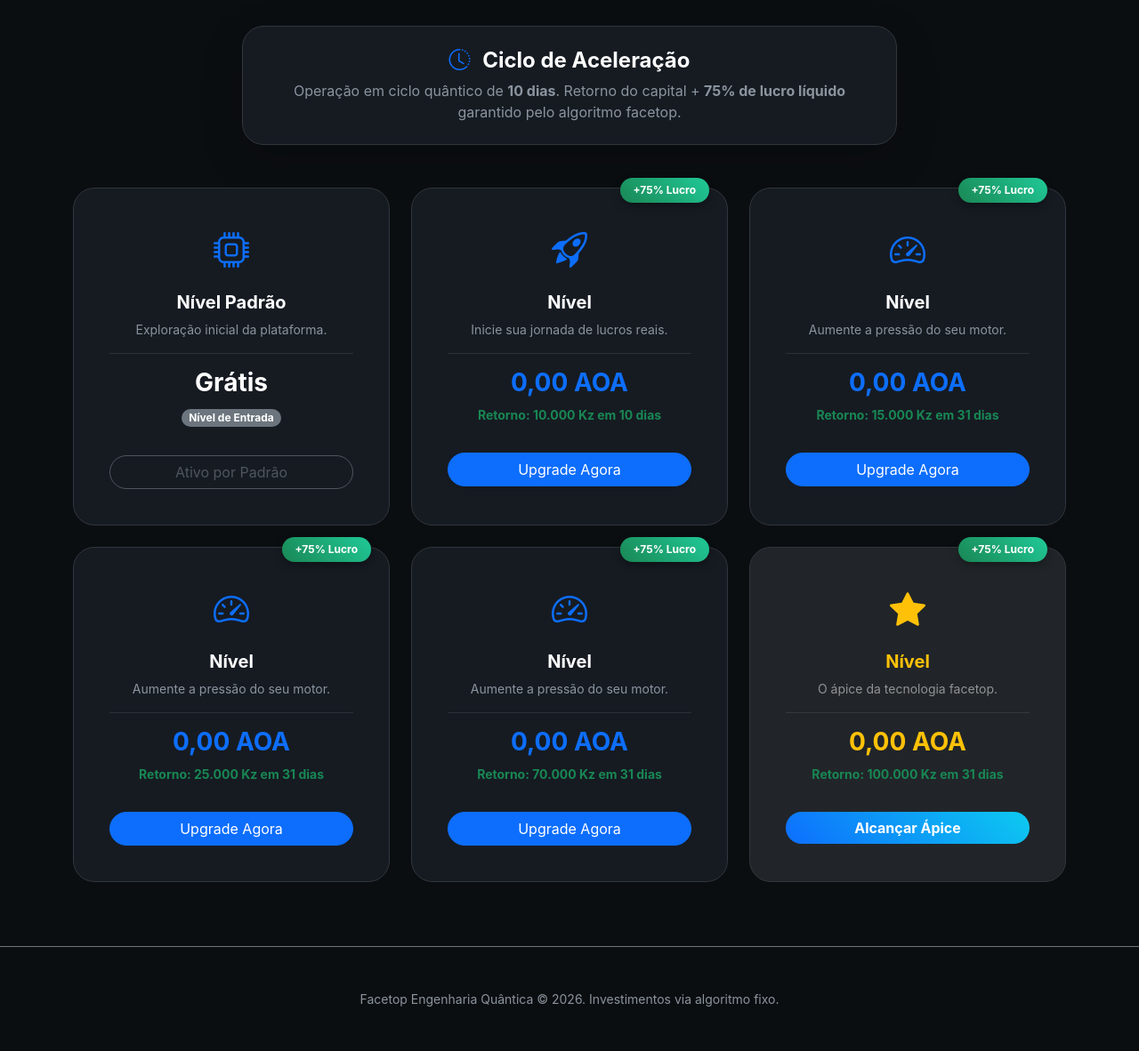
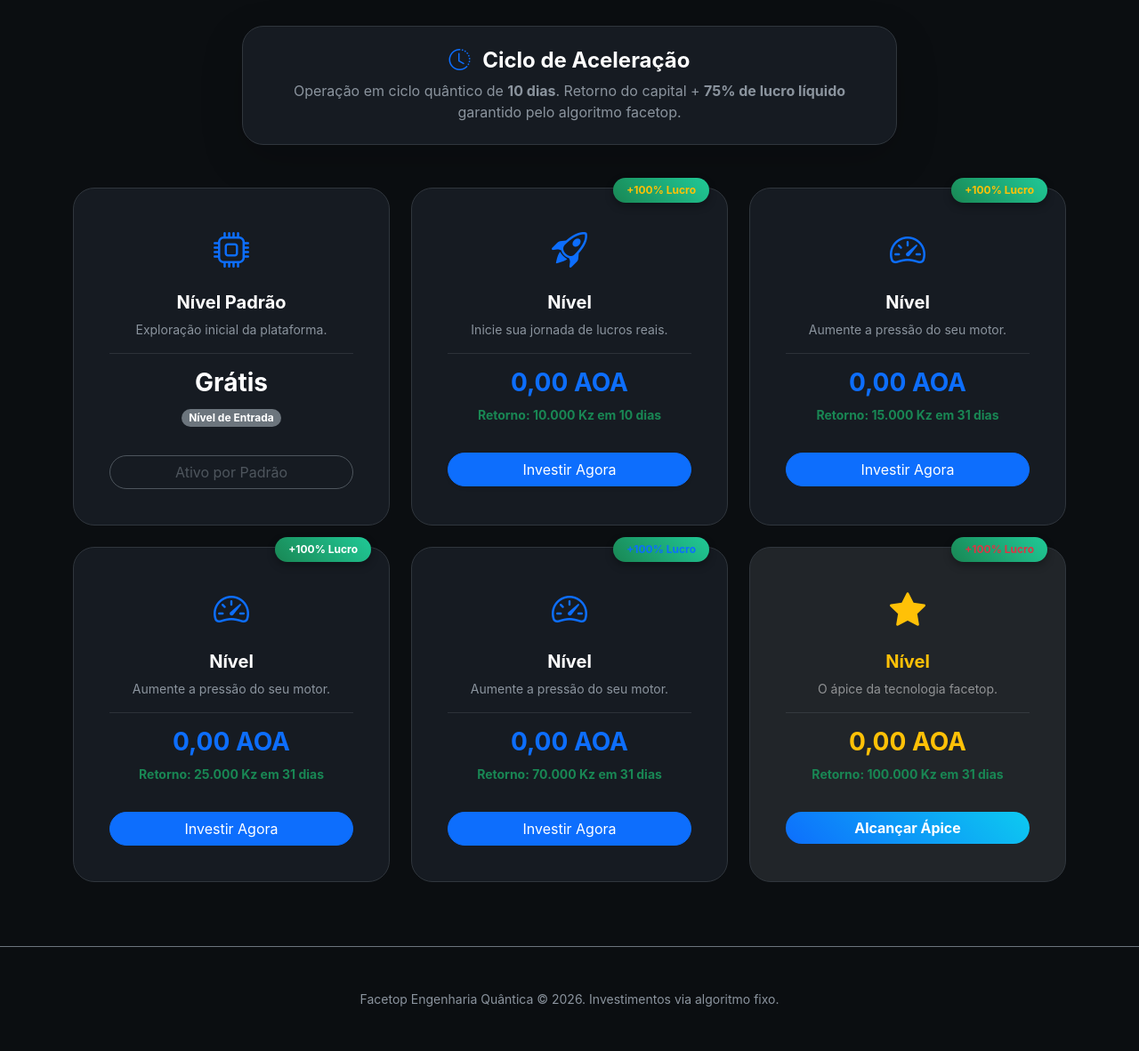
Before and after one commit to clubezero/gioshop, a Flask app: template app/templates/funcionamento.html in a window 1280 px wide. Shown: the part 252-1434 px from the top of the page at 89% size. Run offline with Flask 3, Linux system fonts and the light colour scheme; the template is opened without the code that fills it, so the values that code supplies are empty.

Commit message:
Erro 502

```diff
--- a/app/models.py
+++ b/app/models.py
@@ -85,7 +85,6 @@ class depositModel(base.Model):
     proof_url = base.Column(base.String, nullable=True)
     status = base.Column(base.String, default='Pendente')
     created_at = base.Column(base.DateTime, default=datetime.utcnow)
-    user = base.relationship('userModel', backref='meus_depositos')
 
 # 4. Tabela de Saques
 class withdrawModel(base.Model):
@@ -96,7 +95,6 @@ class withdrawModel(base.Model):
     iban = base.Column(base.String(50), nullable=True, default="MEU_IBAN") # Para onde o dinheiro será enviado
     status = base.Column(base.String, default='Pendente') # Pendente, Concluído, Rejeitado
     created_at = base.Column(base.DateTime, default=datetime.utcnow)
-    user = base.relationship('userModel', backref='meus_saques')
 
     def __repr__(self):
         return f'{self.amount}'
--- a/app/templates/funcionamento.html
+++ b/app/templates/funcionamento.html
@@ -54,7 +54,7 @@
 
             <div class="col-12 col-md-6 col-lg-4">
                 <div class="card level-card h-100 p-4 border-primary border-opacity-25 position-relative">
-                    <span class="yield-badge">+75% Lucro</span>
+                    <span class="yield-badge text-warning">+100% Lucro</span>
                     <div class="card-body text-center">
                         <i class="bi bi-rocket-takeoff motor-icon mb-3 d-block"></i>
                         <h5 class="fw-bold text-white">Nível {{obj[0].name}}</h5>
@@ -63,14 +63,14 @@
                         <h3 class="fw-bold text-primary">{{obj[0].upgrade_cost | format_currency}} AOA</h3>
                         <p class="text-success fw-bold small">Retorno: 10.000 Kz em 10 dias</p>
                         <a href="{{ url_for('funcionamentoId', id=obj[0].id) }}"
-                            class="btn btn-primary w-100 rounded-pill mt-3 shadow-sm">Upgrade Agora</a>
+                            class="btn btn-primary w-100 rounded-pill mt-3 shadow-sm">Investir Agora</a>
                     </div>
                 </div>
             </div>
 
             <div class="col-12 col-md-6 col-lg-4">
                 <div class="card level-card h-100 p-4 position-relative">
-                    <span class="yield-badge">+75% Lucro</span>
+                    <span class="yield-badge text-warning">+100% Lucro</span>
                     <div class="card-body text-center">
                         <i class="bi bi-speedometer2 motor-icon mb-3 d-block"></i>
                         <h5 class="fw-bold text-white">Nível {{obj[1].name}}</h5>
@@ -79,13 +79,13 @@
                         <h3 class="fw-bold text-primary">{{obj[1].upgrade_cost | format_currency}} AOA</h3>
                         <p class="text-success fw-bold small">Retorno: 15.000 Kz em 31 dias</p>
                         <a href="{{ url_for('funcionamentoId', id=obj[1].id) }}"
-                            class="btn btn-primary w-100 rounded-pill mt-3">Upgrade Agora</a>
+                            class="btn btn-primary w-100 rounded-pill mt-3">Investir Agora</a>
                     </div>
                 </div>
             </div>
             <div class="col-12 col-md-6 col-lg-4">
                 <div class="card level-card h-100 p-4 position-relative">
-                    <span class="yield-badge">+75% Lucro</span>
+                    <span class="yield-badge ">+100% Lucro</span>
                     <div class="card-body text-center">
                         <i class="bi bi-speedometer2 motor-icon mb-3 d-block"></i>
                         <h5 class="fw-bold text-white">Nível {{obj[2].name}}</h5>
@@ -94,13 +94,13 @@
                         <h3 class="fw-bold text-primary">{{obj[2].upgrade_cost | format_currency}} AOA</h3>
                         <p class="text-success fw-bold small">Retorno: 25.000 Kz em 31 dias</p>
                         <a href="{{ url_for('funcionamentoId', id=obj[2].id) }}"
-                            class="btn btn-primary w-100 rounded-pill mt-3">Upgrade Agora</a>
+                            class="btn btn-primary w-100 rounded-pill mt-3">Investir Agora</a>
                     </div>
                 </div>
             </div>
             <div class="col-12 col-md-6 col-lg-4">
                 <div class="card level-card h-100 p-4 position-relative">
-                    <span class="yield-badge">+75% Lucro</span>
+                    <span class="yield-badge text-primary">+100% Lucro</span>
                     <div class="card-body text-center">
                         <i class="bi bi-speedometer2 motor-icon mb-3 d-block"></i>
                         <h5 class="fw-bold text-white">Nível {{obj[3].name}}</h5>
@@ -109,7 +109,7 @@
                         <h3 class="fw-bold text-primary">{{obj[3].upgrade_cost | format_currency}} AOA</h3>
                         <p class="text-success fw-bold small">Retorno: 70.000 Kz em 31 dias</p>
                         <a href="{{ url_for('funcionamentoId', id=obj[3].id) }}"
-                            class="btn btn-primary w-100 rounded-pill mt-3">Upgrade Agora</a>
+                            class="btn btn-primary w-100 rounded-pill mt-3">Investir Agora</a>
                     </div>
                 </div>
             </div>
@@ -117,7 +117,7 @@
 
             <div class="col-12 col-md-6 col-lg-4">
                 <div class="card level-card h-100 p-4 bg-dark position-relative border-warning">
-                    <span class="yield-badge">+75% Lucro</span>
+                    <span class="yield-badge text-danger">+100% Lucro</span>
                     <div class="card-body text-center">
                         <i class="bi bi-star-fill motor-icon mb-3 d-block text-warning"></i>
                         <h5 class="fw-bold text-warning">Nível {{obj[4].name}}</h5>
--- a/app/templates/homeuser.html
+++ b/app/templates/homeuser.html
@@ -34,7 +34,7 @@
                     </li>
                     <li>
                         <a class="dropdown-item d-flex align-items-center" href="{{url_for('deposito')}}">
-                            <i class="bi bi-plus-circle text-success me-2"></i> Depósitos
+                            <i class="bi bi-plus-circle text-success me-2"></i> Ivestir
                         </a>
                     </li>
                     <li>
@@ -111,7 +111,7 @@
                         </div>
                         <div class="col-12 col-md-5 text-md-end text-center mt-3 mt-md-0">
                             <a href="{{url_for('funcionamento')}}"
-                                class="btn btn-outline-primary rounded-pill btn-sm px-4">Fazer Upgrade</a>
+                                class="btn btn-outline-primary rounded-pill btn-sm px-4">Aplicar investimento</a>
                         </div>
                     </div>
                 </div>
```
